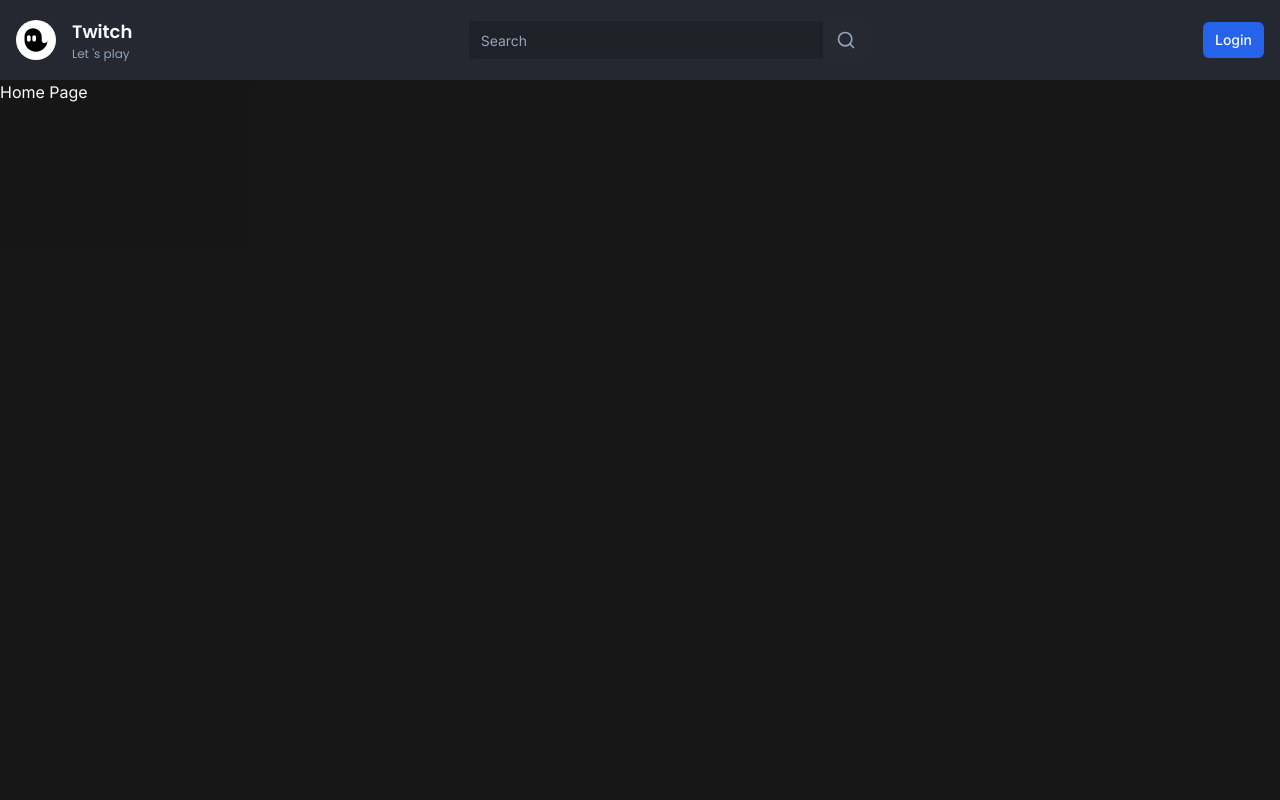
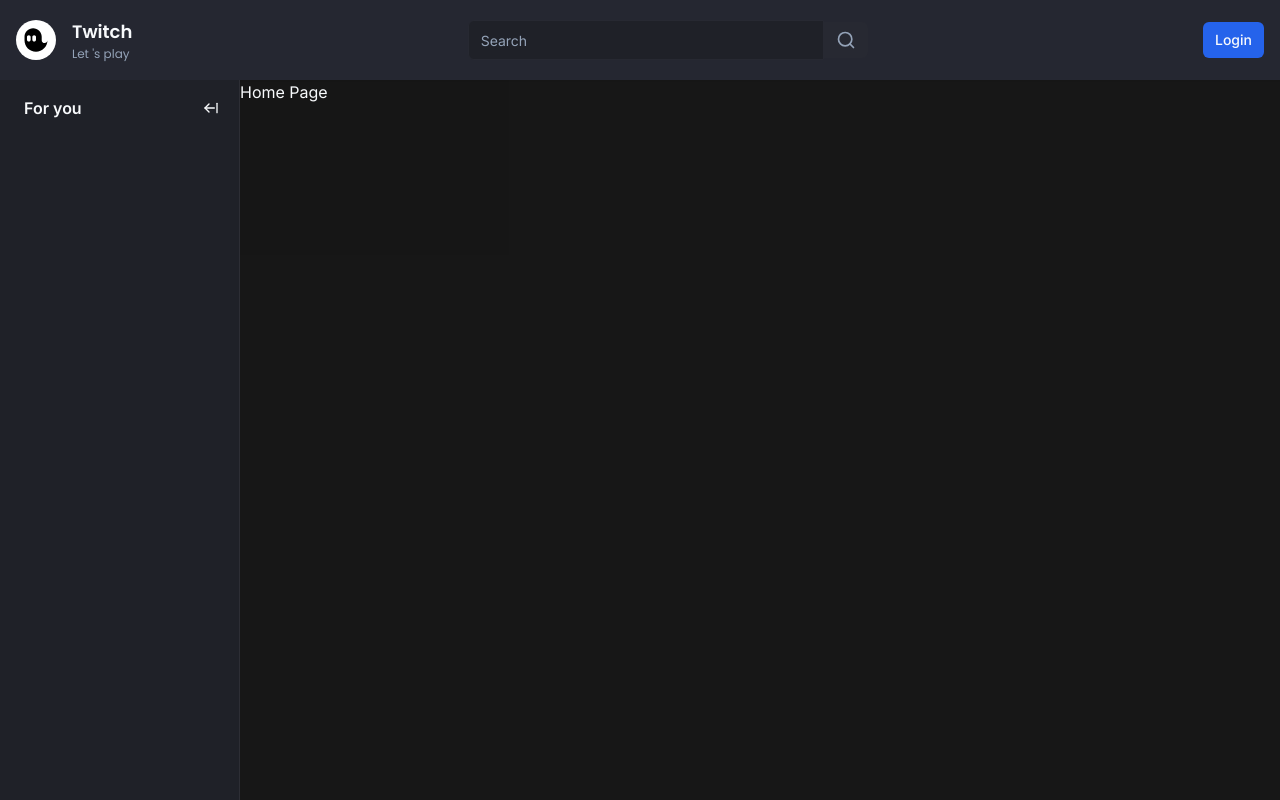
Before and after one commit to Murt15/twitch-clone, a Next.js app: page / in a window 1280 px wide. Built offline with nearby package versions, Linux system fonts and the light colour scheme; no server answers.

Commit message:
add:sidebar

```diff
--- /dev/null
+++ b/app/(browse)/_components/container.tsx
@@ -0,0 +1,26 @@
+"use client"
+
+import { useEffect } from "react"
+import { useMediaQuery } from "usehooks-ts"
+import { cn } from "@/lib/utils"
+import { useSidebar } from "@/store/use-sidebar"
+
+interface ContainerProps {
+    children: React.ReactNode
+}
+
+export const Container = ({ children }: ContainerProps) => {
+    const matches = useMediaQuery("(max-width:1024px )")
+    const { collapsed, onCollapse, onExpand } = useSidebar(state => state)
+
+    useEffect(() => {
+        if (matches) {
+            onCollapse()
+        } else {
+            onExpand()
+        }
+    }, [matches, onCollapse, onExpand])
+    return (
+        <div className={cn("flex-1", collapsed ? "ml-[70px]" : "ml-[70px] lg:ml-60 ")}>{children}</div>
+    )
+}
--- /dev/null
+++ b/app/(browse)/_components/sidebar/index.tsx
@@ -0,0 +1,8 @@
+import { Toggle } from "./toggle"
+import { Wrapper } from "./wrapper"
+
+export const Sidebar = () => {
+    return (
+        <Wrapper><Toggle /></Wrapper>
+    )
+}
--- /dev/null
+++ b/app/(browse)/_components/sidebar/toggle.tsx
@@ -0,0 +1,36 @@
+"use client"
+import { Button } from "@/components/ui/button"
+import { useSidebar } from "@/store/use-sidebar"
+import { ArrowLeftFromLine, ArrowRightFromLine } from "lucide-react"
+
+import { Hint } from "@/components/hint"
+export const Toggle = () => {
+    const { collapsed, onExpand, onCollapse } = useSidebar()
+
+    const label = collapsed ? "Expand" : "Collapse "
+    return (<>
+        {collapsed && (
+            <div className="hidden lg:flex w-full items-center justify-center pt-4 mb-4">
+                <Hint label={label} side="right" asChild>
+                    <Button className="h-auto p-2 "
+                        variant="ghost"
+                        onClick={onExpand}>
+                        <ArrowRightFromLine className="h-4 w-4" />
+                    </Button>
+                </Hint>
+            </div>
+        )}
+        {!collapsed && (
+            <div className="p-3 pl-6 mb-2 flex items-center w-full ">
+                <p className="font-semibold text-primary">For you</p>
+                <Hint label={label} side="right" asChild >
+                    <Button
+                        className="h-auto p-2 ml-auto"
+                        variant="ghost"
+                        onClick={onCollapse}>
+                        <ArrowLeftFromLine className="h-4 w-4 " />
+                    </Button>
+                </Hint>
+            </div>
+        )}</>)
+}
--- /dev/null
+++ b/app/(browse)/_components/sidebar/wrapper.tsx
@@ -0,0 +1,12 @@
+"use client"
+import { useSidebar } from "@/store/use-sidebar"
+import { cn } from "@/lib/utils"
+interface WrapperProps {
+    children: React.ReactNode
+}
+
+export const Wrapper = ({ children }: WrapperProps) => {
+    const { collapsed } = useSidebar((state => state))
+    return <aside className={cn("fixed left-0 flex flex-col w-60 h-full bg-background border-r border-[#2D2E35] z-50", collapsed && "w-[70px]")}> {children}</aside>
+
+}
--- a/app/(browse)/layout.tsx
+++ b/app/(browse)/layout.tsx
@@ -1,10 +1,17 @@
+import { Sidebar } from "./_components/sidebar";
 import { Navbar } from "./_components/navbar";
+import { Container } from "./_components/container";
 
 const BrowseLayout = ({ children }: { children: React.ReactNode }) => {
   return (
     <>
       <Navbar />
-      <div className="flex h-full pt-20">{children}</div>
+      <div className="flex h-full pt-20">
+        <Sidebar />
+        <Container>
+          {children}
+        </Container>
+      </div>
     </>
   );
 };
--- /dev/null
+++ b/components/hint.tsx
@@ -0,0 +1,25 @@
+import { Tooltip, TooltipContent, TooltipProvider, TooltipTrigger } from "@/components/ui/tooltip"
+
+interface HintProps {
+    label: string;
+    children: React.ReactNode;
+    asChild?: boolean;
+    side: "top" | "bottom" | "left" | "right";
+    align?: "start" | "center" | "end";
+}
+
+export const Hint = ({ label, children, asChild, side, align }: HintProps) => {
+    return (
+        <TooltipProvider >
+            <Tooltip delayDuration={0}>
+                <TooltipTrigger asChild={asChild}>{children}</TooltipTrigger>
+                <TooltipContent
+                    className="text-black bg-white"
+                    side={side}
+                    align={align}>
+                    <p>{label}</p>
+                </TooltipContent>
+            </Tooltip>
+        </TooltipProvider>
+    )
+}
--- /dev/null
+++ b/components/ui/tooltip.tsx
@@ -0,0 +1,30 @@
+"use client"
+
+import * as React from "react"
+import * as TooltipPrimitive from "@radix-ui/react-tooltip"
+
+import { cn } from "@/lib/utils"
+
+const TooltipProvider = TooltipPrimitive.Provider
+
+const Tooltip = TooltipPrimitive.Root
+
+const TooltipTrigger = TooltipPrimitive.Trigger
+
+const TooltipContent = React.forwardRef<
+  React.ElementRef<typeof TooltipPrimitive.Content>,
+  React.ComponentPropsWithoutRef<typeof TooltipPrimitive.Content>
+>(({ className, sideOffset = 4, ...props }, ref) => (
+  <TooltipPrimitive.Content
+    ref={ref}
+    sideOffset={sideOffset}
+    className={cn(
+      "z-50 overflow-hidden rounded-md border bg-popover px-3 py-1.5 text-sm text-popover-foreground shadow-md animate-in fade-in-0 zoom-in-95 data-[state=closed]:animate-out data-[state=closed]:fade-out-0 data-[state=closed]:zoom-out-95 data-[side=bottom]:slide-in-from-top-2 data-[side=left]:slide-in-from-right-2 data-[side=right]:slide-in-from-left-2 data-[side=top]:slide-in-from-bottom-2",
+      className
+    )}
+    {...props}
+  />
+))
+TooltipContent.displayName = TooltipPrimitive.Content.displayName
+
+export { Tooltip, TooltipTrigger, TooltipContent, TooltipProvider }
--- a/package.json
+++ b/package.json
@@ -13,6 +13,7 @@
     "@clerk/themes": "^1.7.9",
     "@prisma/client": "^5.7.0",
     "@radix-ui/react-slot": "^1.0.2",
+    "@radix-ui/react-tooltip": "^1.0.7",
     "class-variance-authority": "^0.7.0",
     "clsx": "^2.0.0",
     "lucide-react": "^0.297.0",
@@ -23,7 +24,9 @@
     "react-dom": "^18",
     "svix": "^1.15.0",
     "tailwind-merge": "^2.1.0",
-    "tailwindcss-animate": "^1.0.7"
+    "tailwindcss-animate": "^1.0.7",
+    "usehooks-ts": "^2.9.1",
+    "zustand": "^4.4.7"
   },
   "devDependencies": {
     "@types/node": "^20",
--- /dev/null
+++ b/store/use-sidebar.ts
@@ -0,0 +1,13 @@
+import { create } from "zustand";
+
+interface SidebarStore {
+  collapsed: boolean;
+  onExpand: () => void;
+  onCollapse: () => void;
+}
+
+export const useSidebar = create<SidebarStore>((set) => ({
+  collapsed: false,
+  onExpand: () => set(() => ({ collapsed: false })),
+  onCollapse: () => set(() => ({ collapsed: true })),
+}));
```
Also changed, not shown: 1 other file (tests, documents, lock files or other folders).
